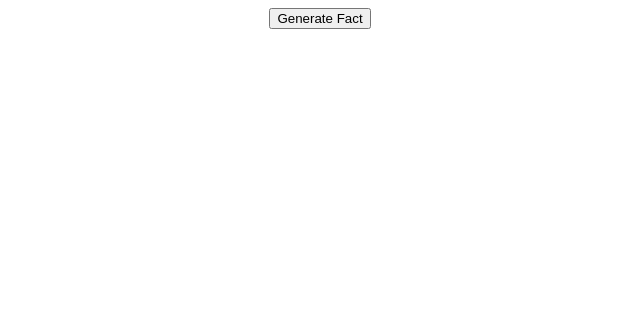
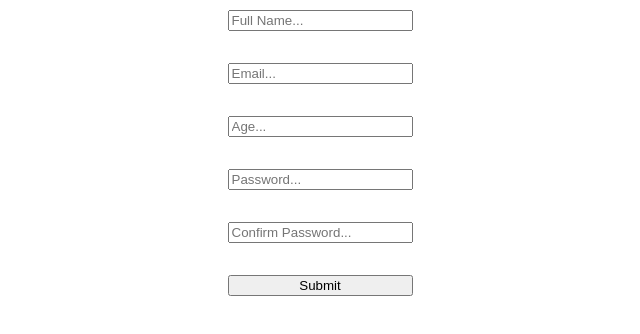
Before and after one commit to HASH-002/React-Concepts, a React (Create React App) app in the folder learn-react-3/: page / in a window 1280 px wide. Shown: the top 334 px of the page, without its empty margins (320-960 px from the left). Built offline with nearby package versions, Linux system fonts and the light colour scheme; no server answers.

Commit message:
learn react-hook-form & yup

```diff
--- a/learn-react-3/package.json
+++ b/learn-react-3/package.json
@@ -3,6 +3,7 @@
   "version": "0.1.0",
   "private": true,
   "dependencies": {
+    "@hookform/resolvers": "^3.1.0",
     "@tanstack/react-query": "^4.29.12",
     "@testing-library/jest-dom": "^5.16.5",
     "@testing-library/react": "^13.4.0",
@@ -10,9 +11,11 @@
     "axios": "^1.4.0",
     "react": "^18.2.0",
     "react-dom": "^18.2.0",
+    "react-hook-form": "^7.44.3",
     "react-router-dom": "^6.12.0",
     "react-scripts": "5.0.1",
-    "web-vitals": "^2.1.4"
+    "web-vitals": "^2.1.4",
+    "yup": "^1.2.0"
   },
   "scripts": {
     "start": "react-scripts start",
--- a/learn-react-3/src/App.css
+++ b/learn-react-3/src/App.css
@@ -1,38 +1,40 @@
 .App {
-  text-align: center;
+    display: flex;
+    align-items: center;
+    flex-direction: column;
+    width: 100vw;
+    font-family: Arial, Helvetica, sans-serif;
+    margin-top: 10px;
 }
 
-.App-logo {
-  height: 40vmin;
-  pointer-events: none;
+body {
+    margin: 0;
+    padding: 0;
 }
 
-@media (prefers-reduced-motion: no-preference) {
-  .App-logo {
-    animation: App-logo-spin infinite 20s linear;
-  }
+.addTask {
+    height: 30vh;
+    background-color: dodgerblue;
+    width: 100%;
+    display: flex;
+    justify-content: center;
+    align-items: center;
 }
 
-.App-header {
-  background-color: #282c34;
-  min-height: 100vh;
-  display: flex;
-  flex-direction: column;
-  align-items: center;
-  justify-content: center;
-  font-size: calc(10px + 2vmin);
-  color: white;
+.list {
+    height: auto;
+    width: 100%;
+    display: flex;
+    align-items: center;
+    padding-top: 50px;
+    flex-direction: column;
 }
 
-.App-link {
-  color: #61dafb;
+form {
+    display: flex;
+    flex-direction: column;
 }
 
-@keyframes App-logo-spin {
-  from {
-    transform: rotate(0deg);
-  }
-  to {
-    transform: rotate(360deg);
-  }
+p {
+    color: red;
 }
--- a/learn-react-3/src/App.js
+++ b/learn-react-3/src/App.js
@@ -1,37 +1,10 @@
+import { Form } from "./components/Form";
 import "./App.css";
-import { BrowserRouter as Router, Routes, Route } from "react-router-dom";
-import { Home } from "./pages/Home";
-import { QueryClient, QueryClientProvider } from "@tanstack/react-query";
-
-/*
-  * We used to gt fetched data twice because of StrictMode while using fetch function or axios.
-  * To solve this problem, there is something called useQuery from react-query.
-  * We first need to wrap all the components with QueryClientProvider.
-  * Then we need to create a client using QueryClient, in which we will mention query or mutation and provide
-  it to provider so it will unsderstand what to do.
-  * refetchOnWindowFocus is a property which will not refetch the data when we switch the tab.
-*/
-
 
 function App() {
-  const client = new QueryClient({
-    defaultOptions: {
-      queries: {
-        refetchOnWindowFocus: false,
-      }
-    }
-  });
-
   return (
     <div className="App">
-      <QueryClientProvider client={client}>
-        <Router>
-          <Routes>
-            <Route path="/" element={<Home />} />
-            <Route path="*" element={<h1>You are on wrong page</h1>} />
-          </Routes>
-        </Router>
-      </QueryClientProvider>
+      <Form />
     </div>
   );
 }
--- /dev/null
+++ b/learn-react-3/src/components/Form.jsx
@@ -0,0 +1,51 @@
+import { useForm } from "react-hook-form";
+import { yupResolver } from "@hookform/resolvers/yup";
+import * as yup from "yup";
+
+/*
+  React-hook-form
+  * Get us the Form hook from react
+
+  Yup library will used for validation
+
+  @hookform/resolvers is the library to integrate scheme validators with react-hook-form
+  * This can be used with yup, joi and many more validators used before.
+  * To integrate we used to pass schema defined in this
+*/
+
+export const Form = () => {
+
+    const schema = yup.object().shape({
+        fullName: yup.string().required(),
+        email: yup.string().email().required(),
+        age: yup.number().positive().integer().min(18).required(),
+        password: yup.string().min(4).max(15).required(),
+        confirmPassword: yup
+            .string()
+            .oneOf([yup.ref("password"), null], "Passwords Don't Match")
+            .required(),
+    });
+
+    const { register, handleSubmit, formState: { errors }, } = useForm({
+        resolver: yupResolver(schema),
+    });
+    const onSubmit = (data) => {
+        console.log(data);
+    };
+
+    return (
+        <form onSubmit={handleSubmit(onSubmit)}>
+            <input type="text" placeholder="Full Name..." {...register("fullName")} />
+            <p>{errors.fullName?.message}</p>
+            <input type="text" placeholder="Email..." {...register("email")} />
+            <p>{errors.email?.message}</p>
+            <input type="number" placeholder="Age..." {...register("age")} />
+            <p>{errors.age?.message}</p>
+            <input type="password" placeholder="Password..." {...register("password")} />
+            <p>{errors.password?.message}</p>
+            <input type="password" placeholder="Confirm Password..." {...register("confirmPassword")} />
+            <p>{errors.confirmPassword?.message}</p>
+            <input type="submit" />
+        </form>
+    );
+};
--- a/learn-react-3/src/pages/Home.jsx
+++ /dev/null
@@ -1,23 +0,0 @@
-import { useQuery } from "@tanstack/react-query";
-import axios from "axios";
-
-/*
-    * The order does not matter in the useQuery function, while retunring the data.
-    * So you can write {error, refetch .. } or anything else.
-    * refetch is beautiful function which will recall the useQuery and reload the data.
-*/
-export const Home = () => {
-    const { data, isLoading, error, refetch } = useQuery(["cat"], () => {
-        return axios.get("https://catfact.ninja/fact").then((res) => res.data);
-    });
-
-    if (error) { <h1>Something went wrong</h1>; }
-    if (isLoading) { <h1>Loading...</h1>; }
-
-    return (
-        <div>
-            <button onClick={refetch}>Generate Fact</button>
-            <h1>{data?.fact}</h1>
-        </div>
-    );
-};
```
Also changed, not shown: learn-react-3/src/Navbar.jsx (deleted, +0 -11 lines), learn-react-3/src/components/ChangeProfile.jsx (deleted, +0 -11 lines), learn-react-3/src/pages/Contact.jsx (deleted, +0 -7 lines), learn-react-3/src/pages/Profile.jsx (deleted, +0 -13 lines), 1 other file (tests, documents, lock files or other folders).
